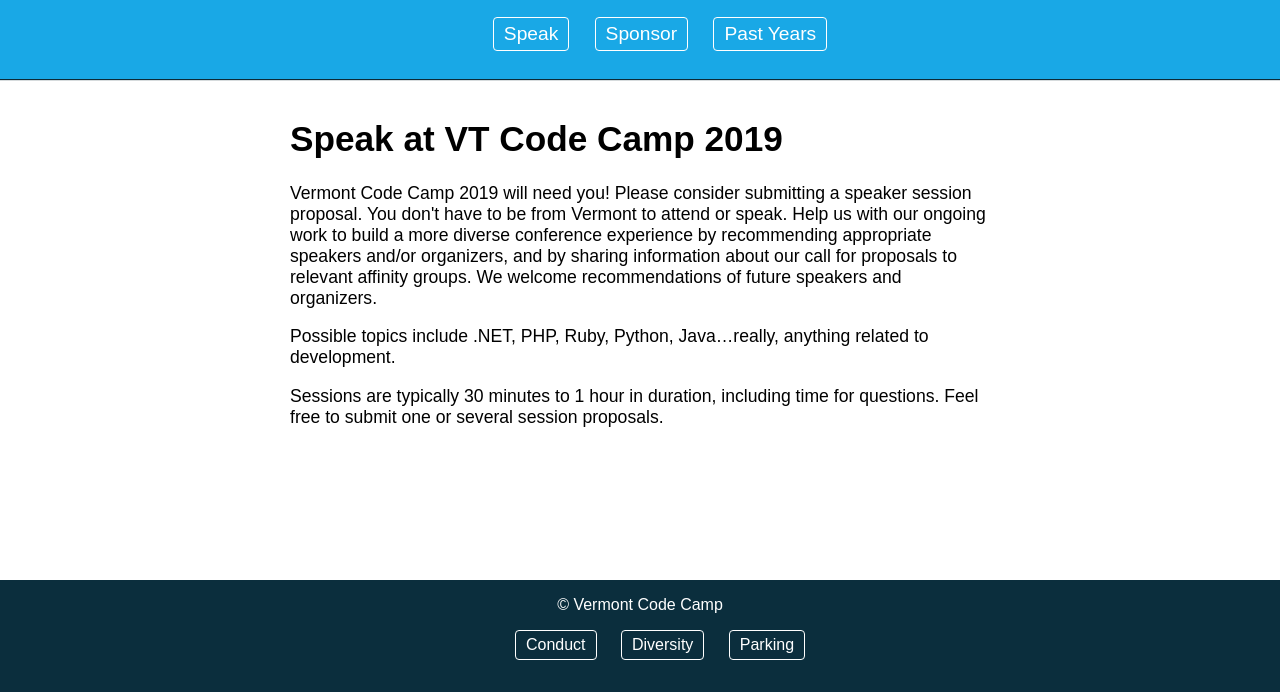
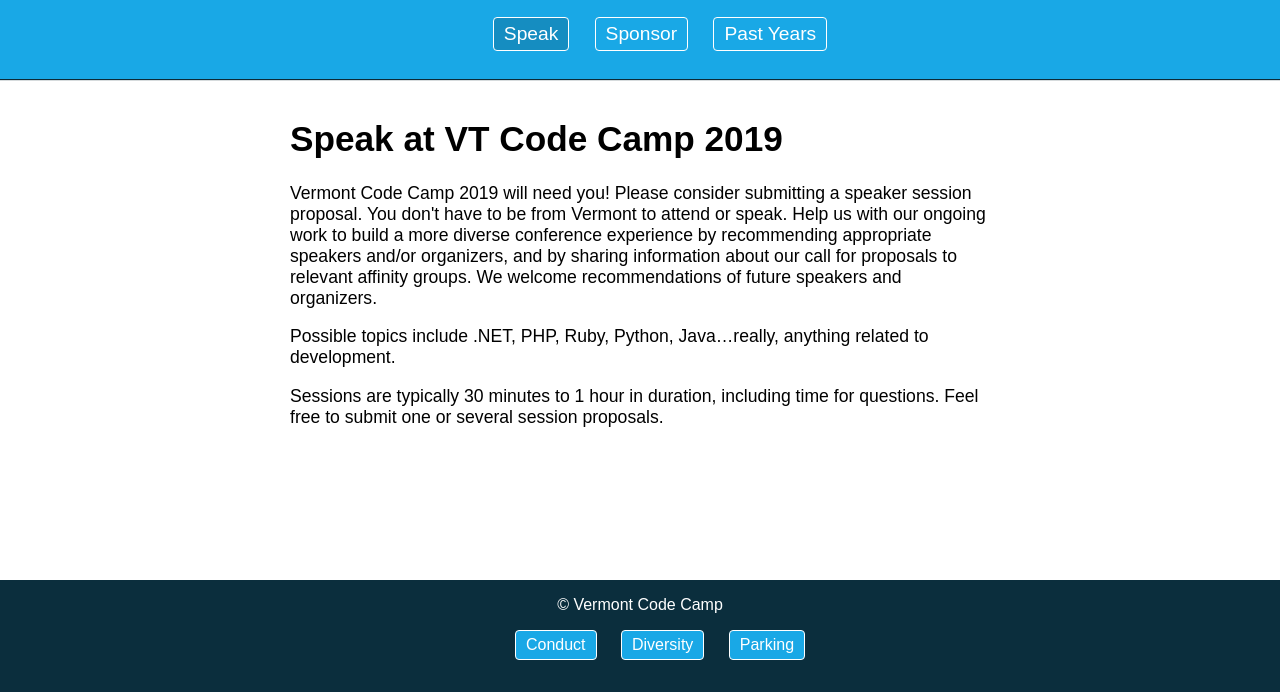
Before and after one commit to vtcodecamp/2019.vtcodecamp.org, an Eleventy site: page src/speak.md in a window 1280 px wide. Shown: the part 108-800 px from the top of the page. Built offline with nearby package versions, Linux system fonts and the light colour scheme; Eleventy itself is replaced by a stand-in of ours; files that its build step writes are made by us from their sources.

Commit message:
add active link styles

```diff
--- a/src/_includes/default-layout.njk
+++ b/src/_includes/default-layout.njk
@@ -35,16 +35,14 @@
             <img class="logo" src="/assets/vermont-code-camp-logo-light.svg" />
         </a>
         <ul class="nav">
-            <li><a href="/speak">Speak</a></li>
-            <li><a href="/sponsor">Sponsor</a></li>
-            {# <li><a href="/sessions">Sessions</a></li> #}
+            <li><a href="/speak" class='{{ "active" if "/speak/" in page.url }}'>Speak</a></li>
+            <li><a href="/sponsor" class='{{ "active" if "/sponsor/" in page.url }}'>Sponsor</a></li>
             <li><a href="https://www.vtcodecamp.org/">Past Years</a></li>
         </ul>
     </header>
 
     <main class="content">
         <h1>{{title}}</h1>
-
 
         {{ content | safe }}
 
@@ -54,9 +52,9 @@
     <footer class="footer">
         &copy; Vermont Code Camp
         <ul class="nav">
-            <li><a href="/conduct">Conduct</a></li>
-            <li><a href="/diversity">Diversity</a></li>
-            <li><a href="/parking">Parking</a></li>
+            <li><a href="/conduct" class='{{ "active" if "/conduct/" in page.url }}'>Conduct</a></li>
+            <li><a href="/diversity" class='{{ "active" if "/diversity/" in page.url }}'>Diversity</a></li>
+            <li><a href="/parking" class='{{ "active" if "/parking/" in page.url }}'>Parking</a></li>
         </ul>
     </footer>
 </body>
--- a/src/assets/styles.css
+++ b/src/assets/styles.css
@@ -64,10 +64,14 @@
     border-radius: 4px;
     text-decoration: none;
     color: white;
+    background: hsl(198, 80%, 50%);
     transition: background .5s ease, color .5s ease;
 }
 ul.nav li a:hover {
     background: hsla(198, 80%, 41%, 1);
+}
+ul.nav a.active {
+    background: hsla(198, 80%, 42%, 1);
 }
 ul.nav li a:focus {
     border-color: hsla(198, 80%, 92%, 1);
```
Also changed, not shown: readme.md, src/parking.md (renamed from src/ChamplainCollegeParking.md).
